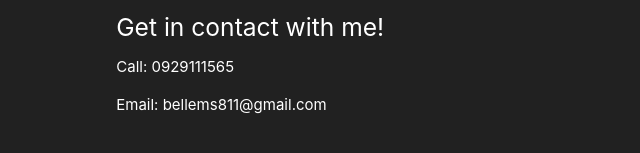
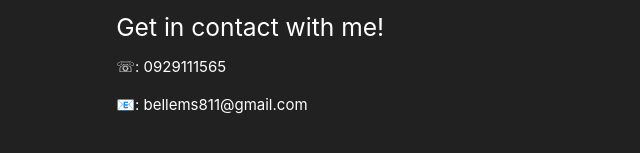
Before and after one commit to aquahsu0811/aquahsu0811.github.io, a website: page introduce.html in a window 1280 px wide. Shown: the part 4839-4992 px from the top of the page, 87-727 px from the left. Drawn offline with nearby package versions, Linux system fonts and the light colour scheme.

Commit message:
update html

```diff
--- a/introduce.html
+++ b/introduce.html
@@ -393,8 +393,8 @@
             <h5>
               Get in contact with me!
             </h5>
-            <p>Call: 0929111565</p>
-            <p>Email: bellems811@gmail.com
+            <p>☏: 0929111565</p>
+            <p>📧: bellems811@gmail.com
             </p>
 
           </div>
```
